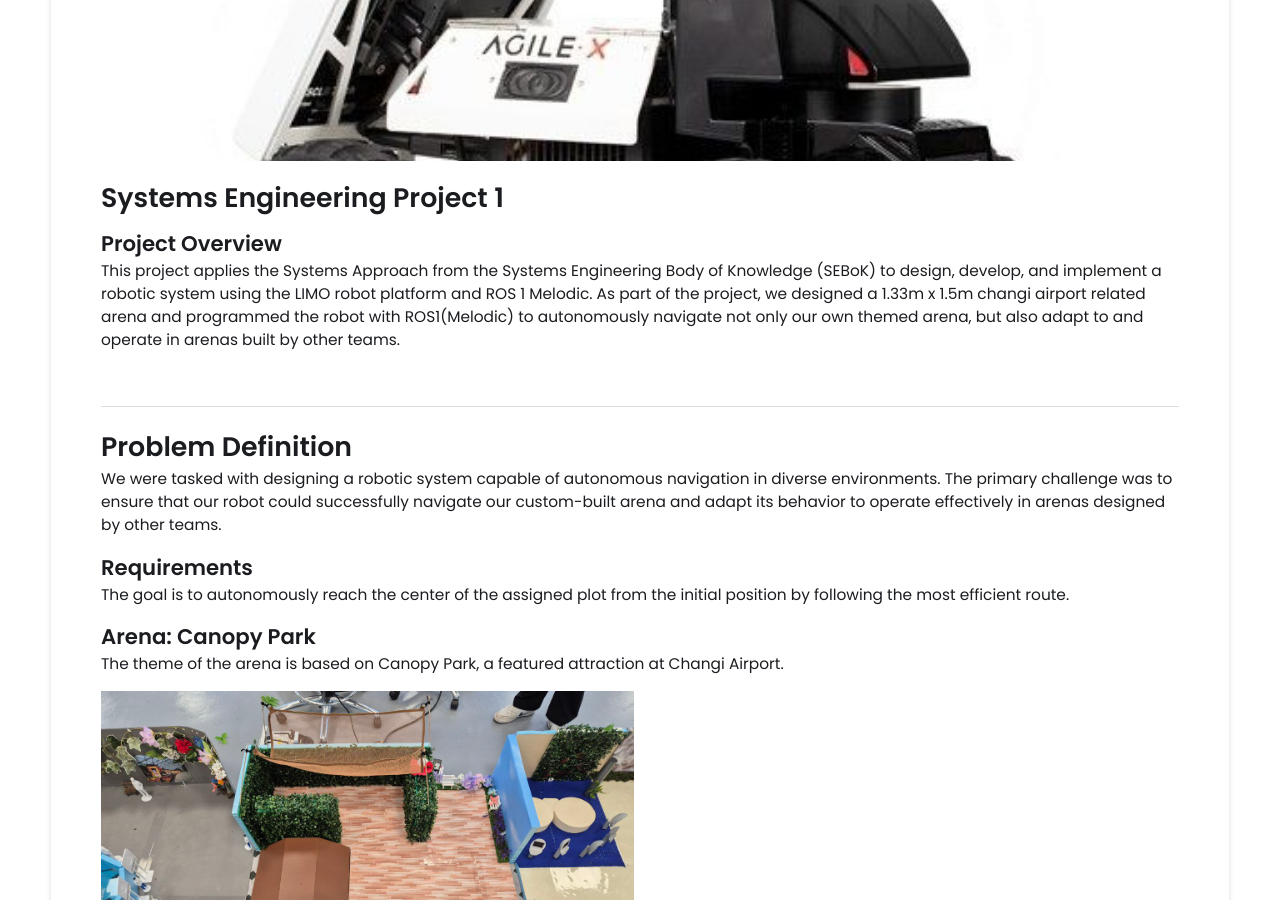
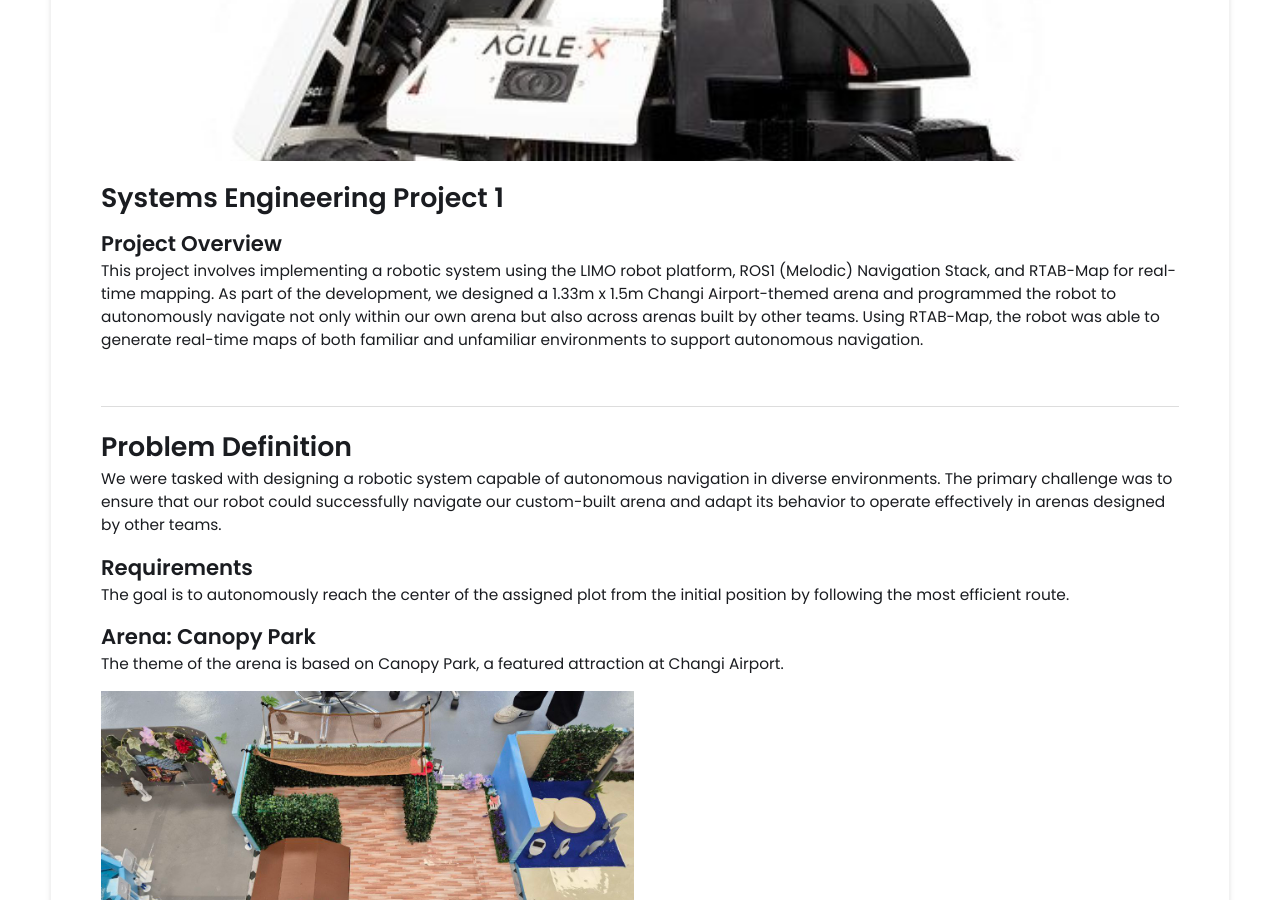
Before and after one commit to AloysiusHo/AloysiusHo.github.io, a Jekyll site: the page built from _projects/demo-project/index.md, in a window 1280 px wide and 900 px high, scrolled down 329 px. Built offline with Jekyll 4.4.1, drawn with Linux system fonts in a browser that asks for light colours.

Commit message:
Update index.md

```diff
--- a/_projects/demo-project/index.md
+++ b/_projects/demo-project/index.md
@@ -2,7 +2,7 @@
 layout: post
 title: Systems Engineering Project 1
 description:
-  This project applies the Systems Approach from the Systems Engineering Body of Knowledge (SEBoK) to design, develop, and implement a robotic system using the     LIMO robot platform and ROS 1 Melodic. As part of the project, we designed a 1.33m x 1.5m changi airport related arena and programmed the robot with ROS1(Melodic) to autonomously navigate not only our own themed arena, but also adapt to and operate in arenas built by other teams.
+  This project involves implementing a robotic system using the LIMO robot platform, ROS1 (Melodic) Navigation Stack, and RTAB-Map for real-time mapping. As part of the development, we designed a 1.33m x 1.5m Changi Airport-themed arena and programmed the robot to autonomously navigate not only within our own arena but also across arenas built by other teams. Using RTAB-Map, the robot was able to generate real-time maps of both familiar and unfamiliar environments to support autonomous navigation.
 
 main-image: /Limo_robot.jpg
 ---
```
